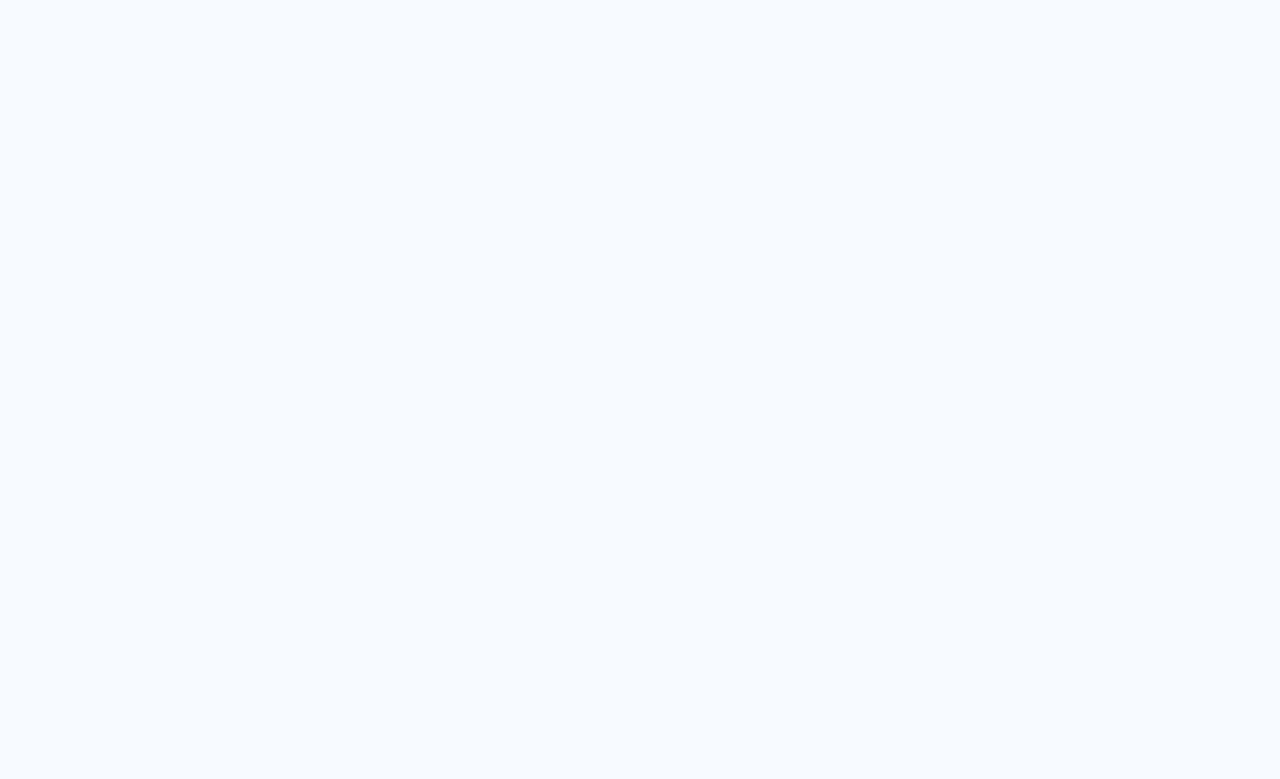
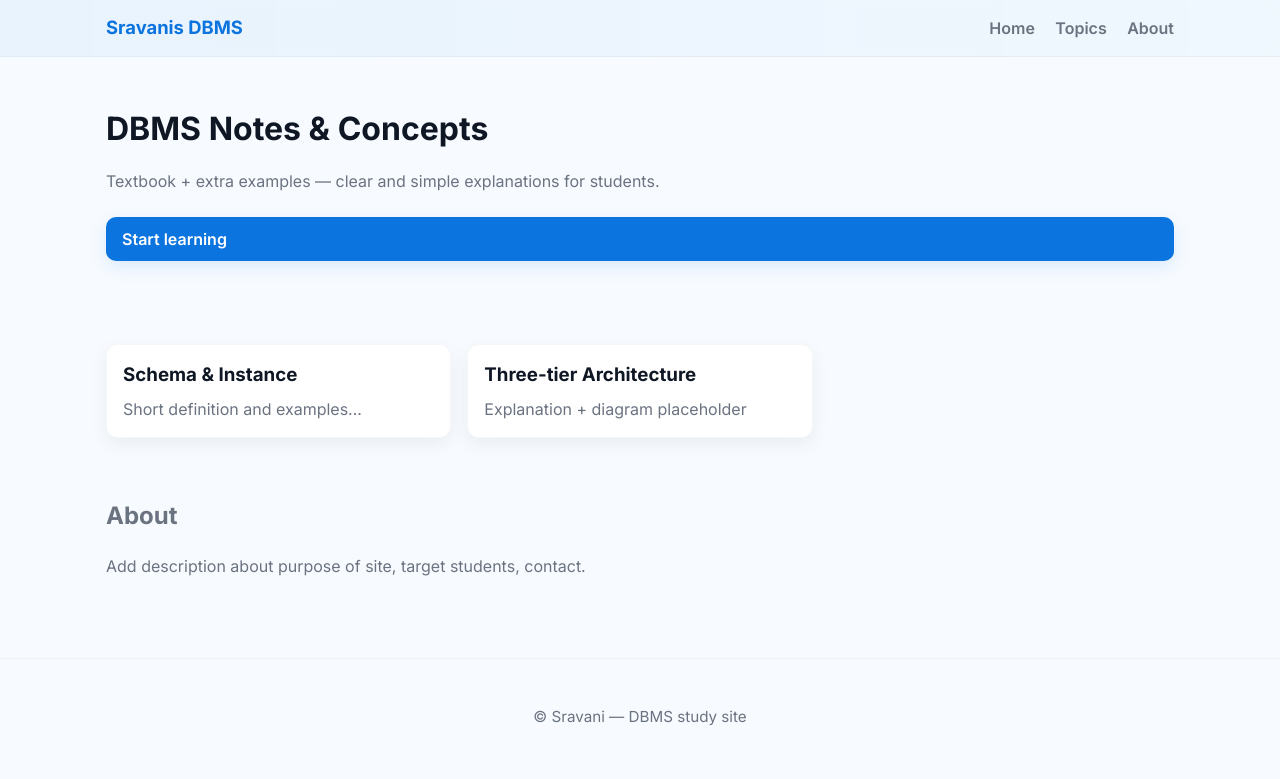
Before and after one commit to sravanisreenivas/DEPARTMENT-OF-CSE-, a plain HTML site: page index.html in a window 1280 px wide. Drawn offline with Linux system fonts and the light colour scheme.

Commit message:
Add structure and content to index.html

```diff
--- a/index.html
+++ b/index.html
@@ -10,3 +10,46 @@ DATABASE MANAGEMENT SYSTEMS and more.">
 
 <!-- styles.css link -->
 <link rel="stylesheet" href="styles.css">
+<body>
+  <header class="site-header">
+    <div class="container">
+      <a class="logo" href="/">Sravanis DBMS</a>
+      <nav class="nav">
+        <a href="#intro">Home</a>
+        <a href="#topics">Topics</a>
+        <a href="#about">About</a>
+      </nav>
+    </div>
+  </header>
+
+  <section id="hero" class="hero container">
+    <h1>DBMS Notes & Concepts</h1>
+    <p>Textbook + extra examples — clear and simple explanations for students.</p>
+    <a class="btn" href="#topics">Start learning</a>
+  </section>
+
+  <main class="container">
+    <section id="topics" class="grid">
+      <article class="card">
+        <h3>Schema & Instance</h3>
+        <p>Short definition and examples...</p>
+      </article>
+      <article class="card">
+        <h3>Three-tier Architecture</h3>
+        <p>Explanation + diagram placeholder</p>
+      </article>
+      <!-- add more cards -->
+    </section>
+
+    <section id="about" class="about">
+      <h2>About</h2>
+      <p>Add description about purpose of site, target students, contact.</p>
+    </section>
+  </main>
+
+  <footer class="site-footer">
+    <div class="container">
+      <p>© Sravani — DBMS study site</p>
+    </div>
+  </footer>
+</body>
```
